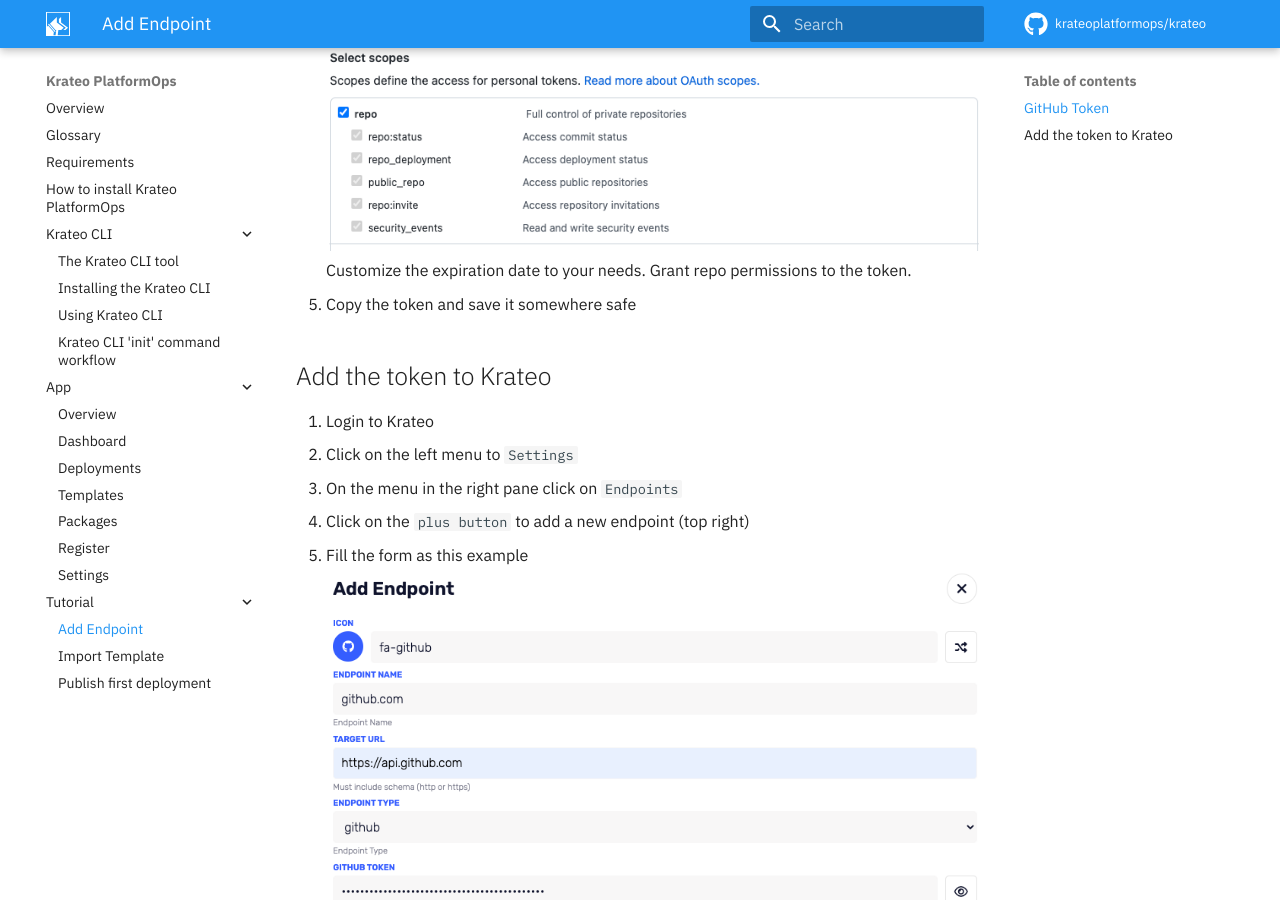
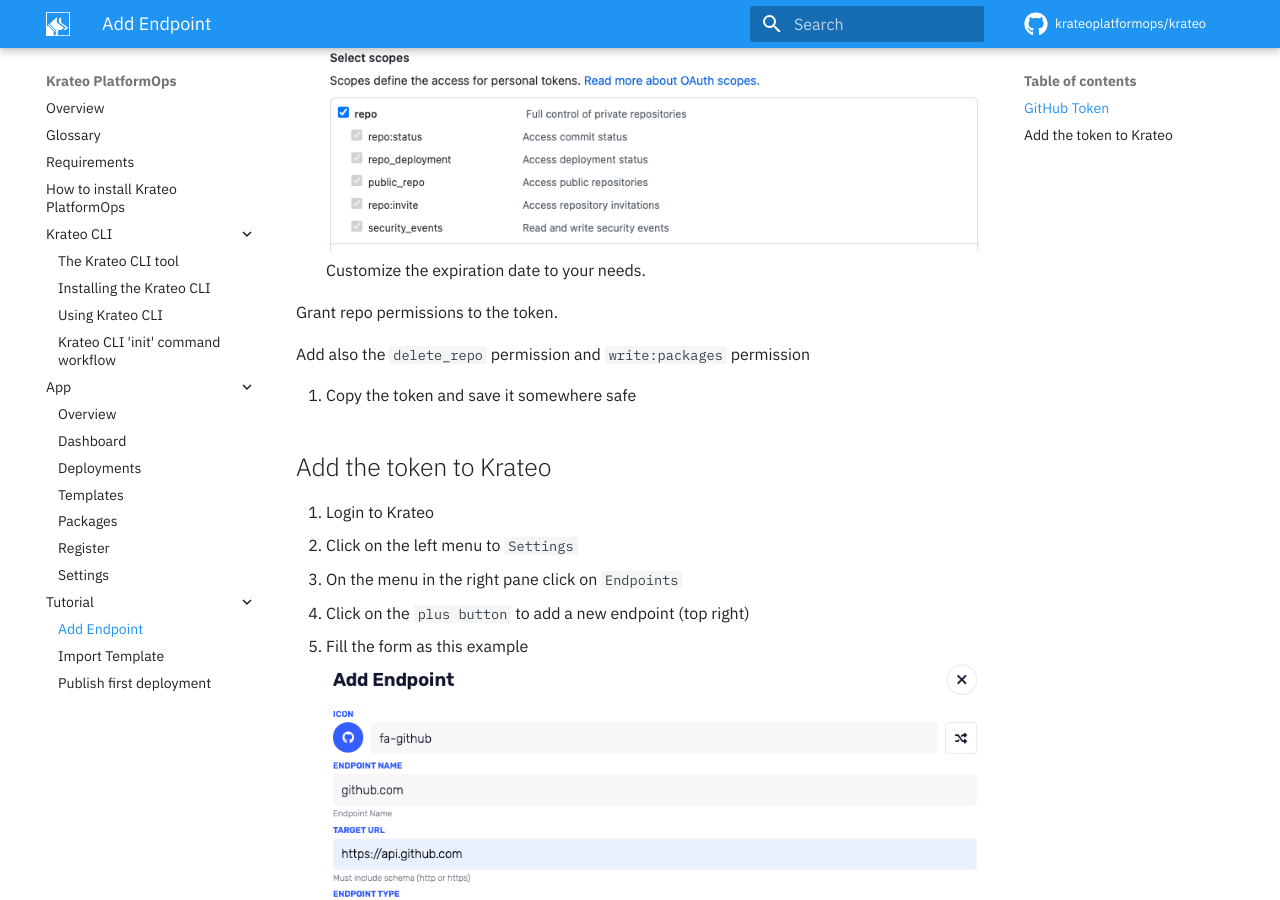
Before and after one commit to krateoplatformops/krateo-docs, an MkDocs documentation site: the page built from docs/tutorial/add-endpoint.md, in a window 1280 px wide and 900 px high, scrolled down 549 px. Built offline with MkDocs 1.6.1 and Material for MkDocs 9.7.7, drawn with Linux system fonts in a browser that asks for light colours; comment, search, counter and statistics services are not loaded.

Commit message:
fix(tutorial): add endpoint

```diff
--- a/docs/tutorial/add-endpoint.md
+++ b/docs/tutorial/add-endpoint.md
@@ -8,7 +8,11 @@
 4. Here you can give the token a name and select the scopes you want to give it
    ![github-token](../media/tutorial/github-token.png)
    Customize the expiration date to your needs.
+
    Grant repo permissions to the token.
+
+   Add also the `delete_repo` permission and `write:packages` permission
+
 5. Copy the token and save it somewhere safe
 
 ## Add the token to Krateo
```
